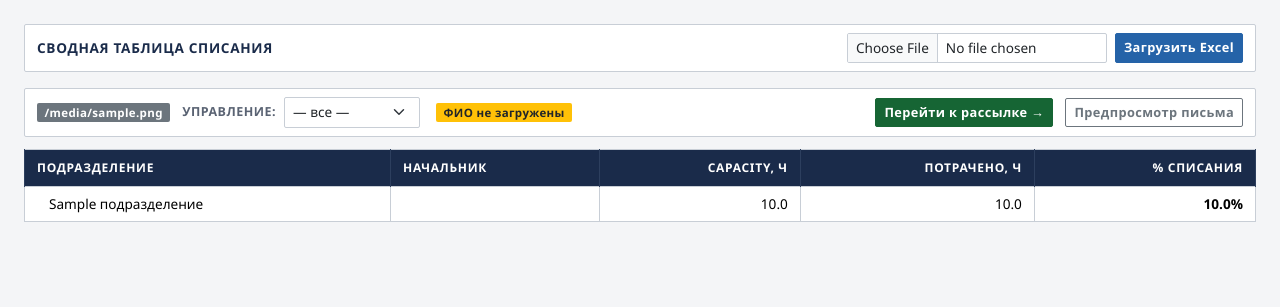
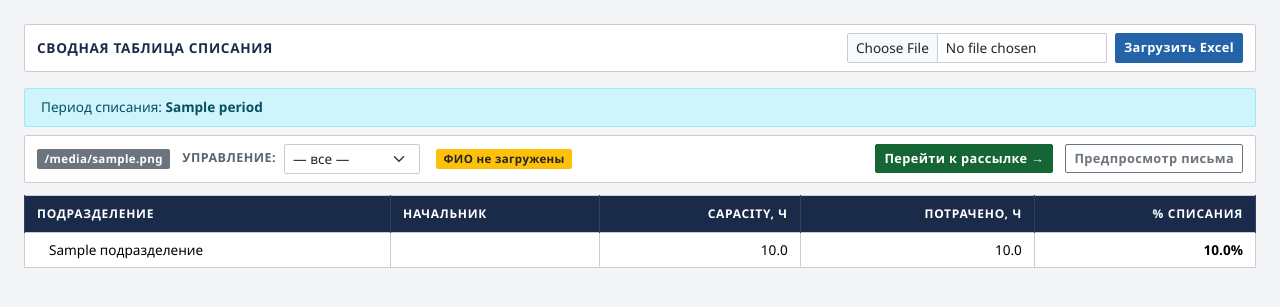
Before and after one commit to bogger91/timeSheetAuto, a Flask app: template templates/dashboard.html in a window 1280 px wide. Shown: the part 50-357 px from the top of the page. Run offline with Flask 3, Linux system fonts and the light colour scheme; the template is opened without the code that fills it: most values are stand-ins (such as "Sample title", 1, 10 or a date in 2020).

Commit message:
feat: extract and display reporting period from Excel
- parser.load_period() reads min/max dates from COL_DATE column
- period shown on dashboard as info alert above the table
- period appended to email subject: "... (DD.MM.YYYY – DD.MM.YYYY)"
- period shown in email body instead of today's date
- COL_DATE added to config.py (default: "Дата")

Co-Authored-By: Claude Sonnet 4.6 <noreply@anthropic.com>

```diff
--- a/app.py
+++ b/app.py
@@ -143,6 +143,7 @@ def dashboard():
         dept_to_lead=dept_to_lead,
         filename=filename,
         error=error,
+        period=session.get("period"),
     )
 
 
@@ -182,6 +183,7 @@ def upload():
         log.debug("pivot loaded OK, shape=%s, columns=%r", pivot.shape, list(pivot.columns))
         session["pivot_json"] = pivot.to_json(force_ascii=False)
         session["upload_filename"] = file.filename
+        session["period"] = report_parser.load_period(tmp_path)
         log.info("Upload success: %r", file.filename)
     except Exception as e:
         log.error("Upload failed: %s\n%s", e, traceback.format_exc())
@@ -252,12 +254,14 @@ def preview():
 
     recipients_list = session.get("recipients", [])
 
+    period = session.get("period")
+    subject = f"{config.MAIL_SUBJECT} ({period})" if period else config.MAIL_SUBJECT
     smtp_user = session.get("ad_user", "")
     return jsonify({
         "from_addr": config.SMTP_FROM or smtp_user,
         "to": recipients_list,
-        "subject": config.MAIL_SUBJECT,
-        "body_html": body_html,
+        "subject": subject,
+        "body_html": mailer.build_html_body(table_html, period=period),
     })
 
 
@@ -290,7 +294,11 @@ def send():
     from_addr = config.SMTP_FROM or smtp_user
 
     if not smtp_host:
-        return jsonify({"error": "SMTP-сервер не задан. Проверьте настройки в форме входа."}), 400
+        return jsonify({"error": "SMTP-сервер не задан. Проверьте настройки в config.env."}), 400
+
+    period = session.get("period")
+    if subject_override is None:
+        subject_override = f"{config.MAIL_SUBJECT} ({period})" if period else config.MAIL_SUBJECT
 
     results = {}
     for email in recipients_list:
@@ -303,6 +311,7 @@ def send():
             smtp_password=smtp_password,
             from_addr=from_addr,
             subject=subject_override,
+            period=period,
         )
 
     return jsonify(results)
--- a/config.py
+++ b/config.py
@@ -13,6 +13,7 @@ COL_GROUP = get("COL_GROUP", "Управление")
 COL_DEPT  = get("COL_DEPT",  "Отдел")
 COL_CAPACITY = get("COL_CAPACITY", "Capacity, ч")
 COL_SPENT = get("COL_SPENT", "Потрачено, ч")
+COL_DATE = get("COL_DATE", "Дата")
 
 MAIL_SUBJECT = get("MAIL_SUBJECT", "Отчёт по списанию часов за неделю")
 MAIL_TO = [a.strip() for a in get("MAIL_TO").split(",") if a.strip()]
--- a/templates/dashboard.html
+++ b/templates/dashboard.html
@@ -23,6 +23,12 @@
 {% endif %}
 
 {% if pivot is not none %}
+
+  {% if period %}
+  <div class="alert alert-info py-2 px-3 mb-2" style="font-size:0.85rem;">
+    Период списания: <strong>{{ period }}</strong>
+  </div>
+  {% endif %}
 
   <div class="toolbar-strip">
     {% if filename %}
```
Also changed, not shown: mailer.py (+6 -4 lines), parser.py (+14 -0 lines).
